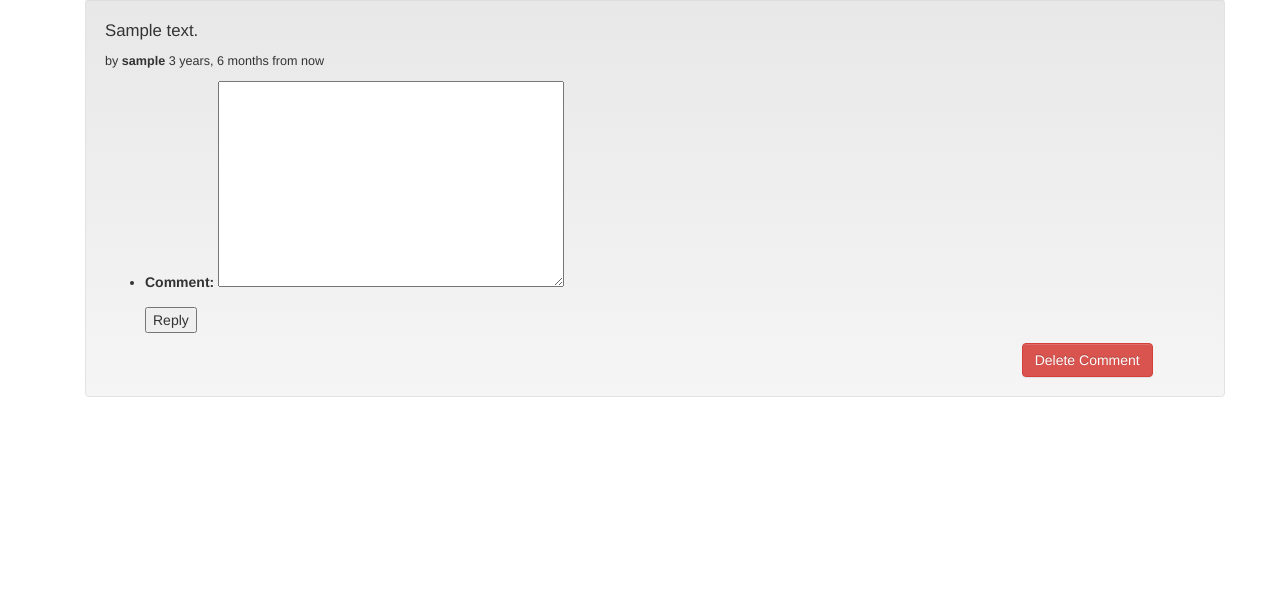
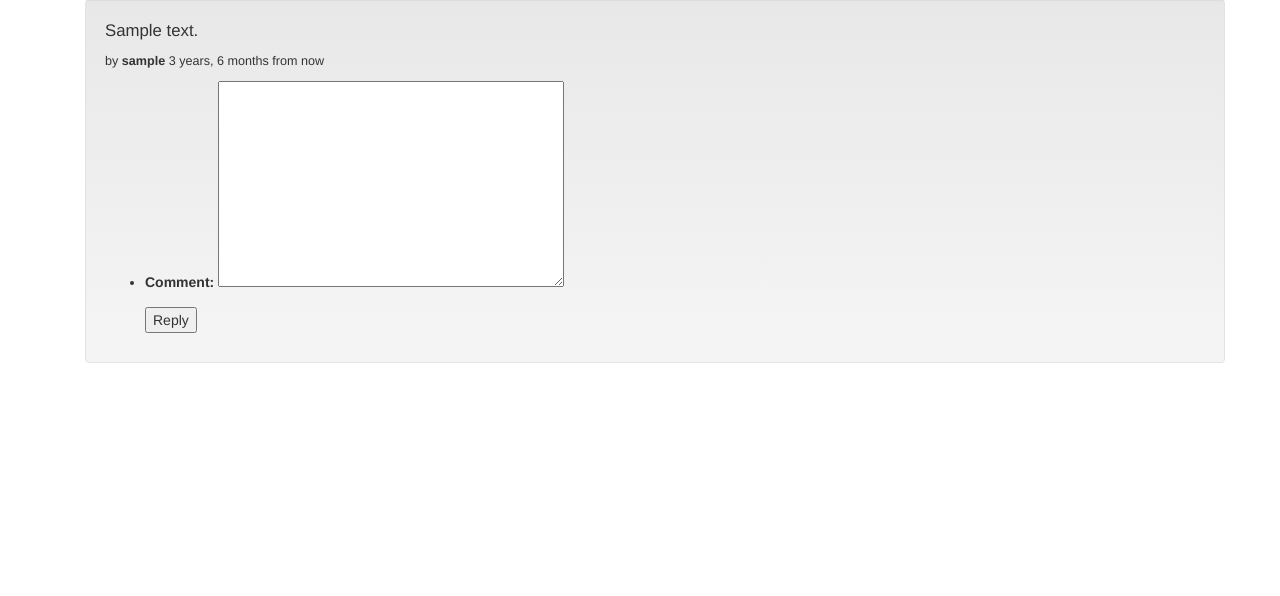
Before and after one commit to CleverProgrammer/srvup, a Django app: template templates/videos/video_detail.html in a window 1280 px wide. Shown: the part 582-1178 px from the top of the page. Run offline with Django 3.2, Linux system fonts and the light colour scheme; the template is opened without the code that fills it: values that come from a table or form of the project are taken from there, others are empty; tables that the repository leaves empty hold one stand-in row (values such as "Sample post"); some libraries are stand-ins or nearby versions.

Commit message:
Show delete comment only for current user's comments

```diff
--- a/templates/videos/video_detail.html
+++ b/templates/videos/video_detail.html
@@ -101,11 +101,16 @@
                                 </ul>
 
                             {% endif %}
-                            <form action="" method="POST">{% csrf_token %}
-                                <button type="submit" class="btn btn-danger col-sm-offset-10" name='delete_comment' value="{{ comment.id }}">
-                                    Delete Comment
-                                </button>
-                            </form>
+
+                            {% if request.user == comment.user %}
+                                <form action="" method="POST">{% csrf_token %}
+                                    <button type="submit" class="btn btn-danger col-sm-offset-10" name='delete_comment'
+                                            value="{{ comment.id }}">
+                                        Delete Comment
+                                    </button>
+                                </form>
+                            {% endif %}
+
                         </div>
                     </div>
                 {% endfor %}
```
